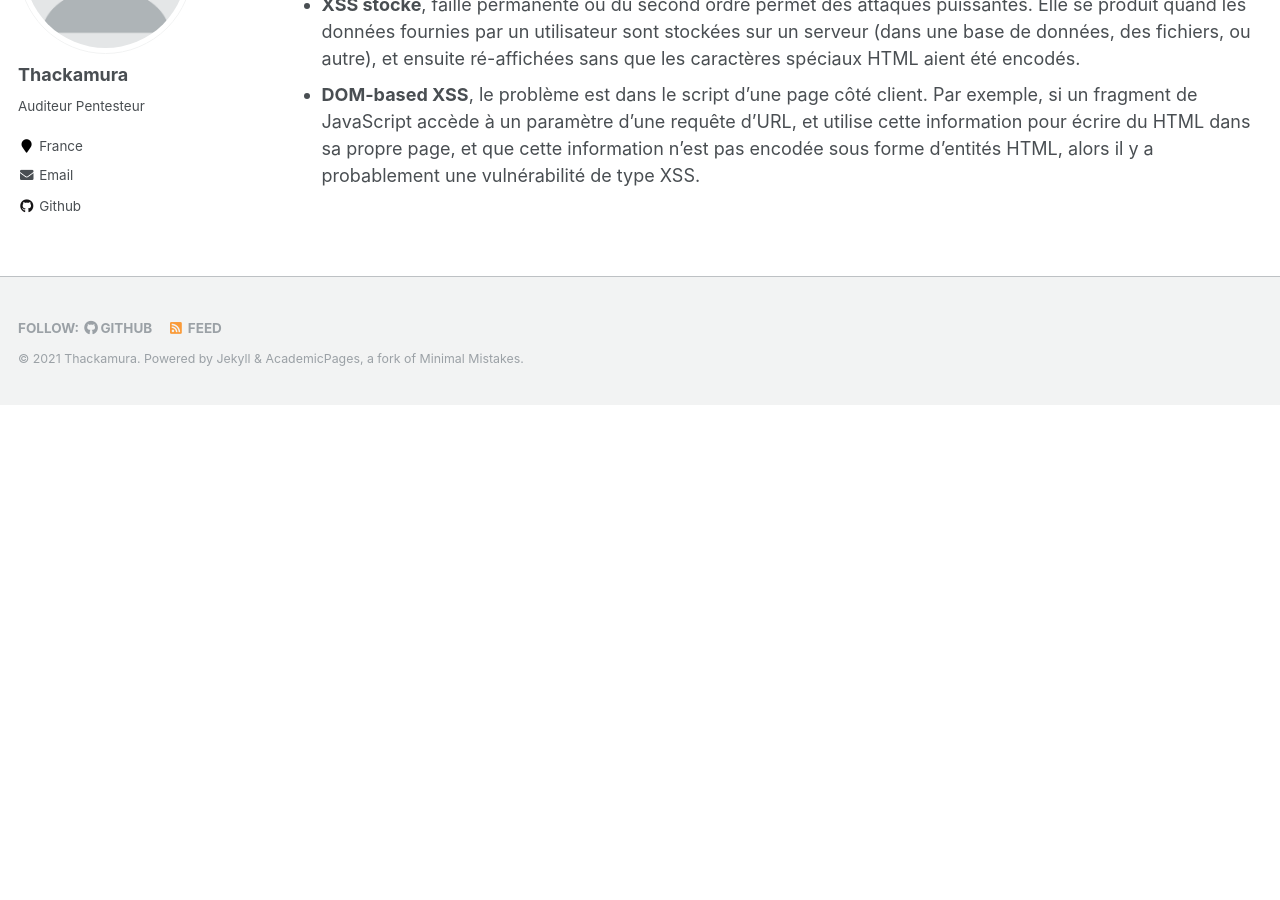
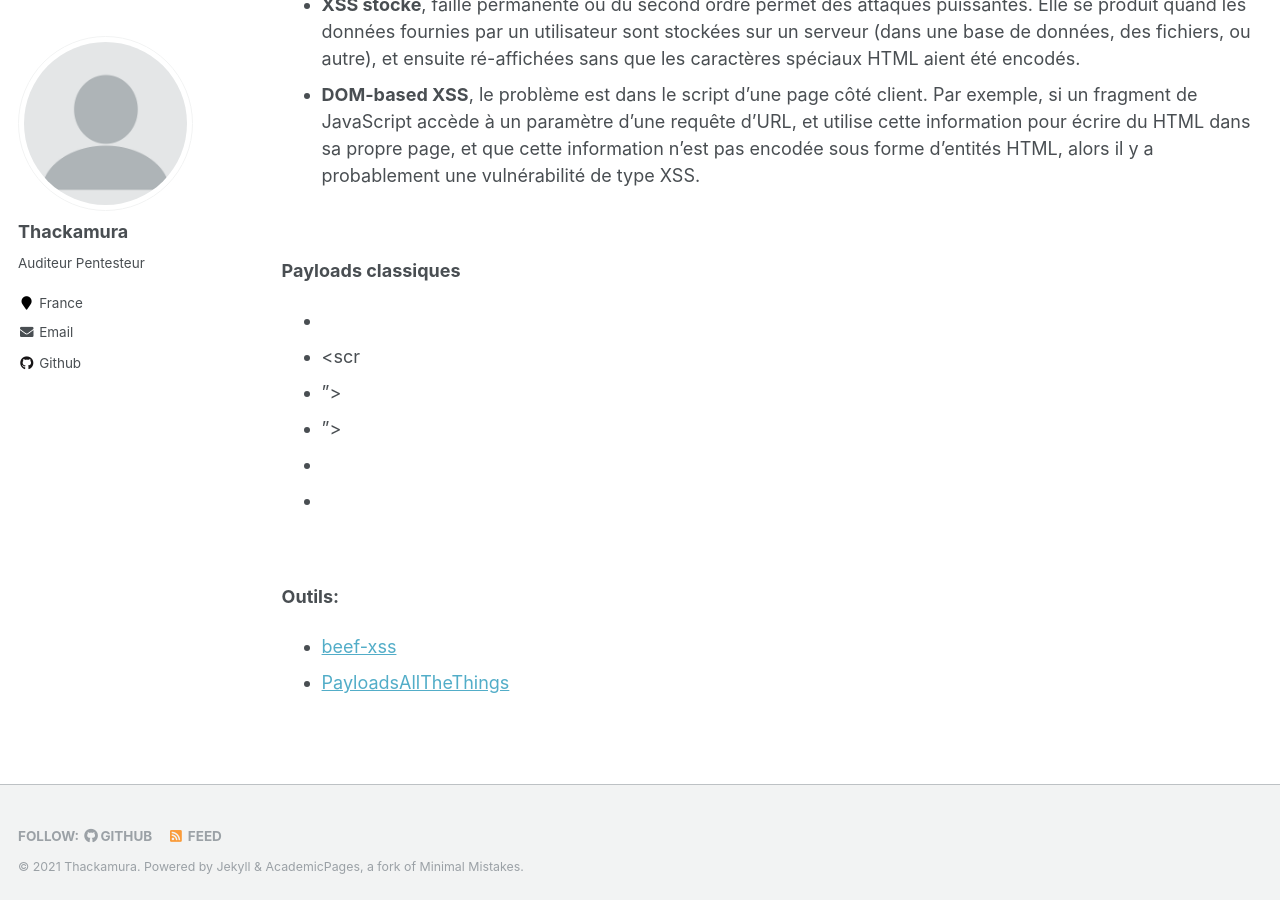
Before and after one commit to thackamura/thackamura.github.io, a Jekyll site: the page built from _pages/web-checklist.md, in a window 1280 px wide and 900 px high, scrolled down 5033 px. Built offline with Jekyll 4.4.1, drawn with Linux system fonts in a browser that asks for light colours; before the commit the page ends 5438 px from its top, so only the background shows below that.

Commit message:
Update web-checklist.md

```diff
--- a/_pages/web-checklist.md
+++ b/_pages/web-checklist.md
@@ -169,3 +169,19 @@
 * **XSS réfléchi**, peut être qualifié de « non permanent », est de loin le plus commun. Il apparaît lorsque des données fournies par un client web sont utilisées telles quelles par les scripts du serveur pour produire une page de résultats. Si les données non vérifiées sont incluses dans la page de résultat sans encodage des entités HTML, elles pourront être utilisées pour injecter du code dans la page dynamique reçue par le navigateur client.
 * **XSS stocké**, faille permanente ou du second ordre permet des attaques puissantes. Elle se produit quand les données fournies par un utilisateur sont stockées sur un serveur (dans une base de données, des fichiers, ou autre), et ensuite ré-affichées sans que les caractères spéciaux HTML aient été encodés.
 * **DOM-based XSS**, le problème est dans le script d'une page côté client. Par exemple, si un fragment de JavaScript accède à un paramètre d'une requête d'URL, et utilise cette information pour écrire du HTML dans sa propre page, et que cette information n'est pas encodée sous forme d'entités HTML, alors il y a probablement une vulnérabilité de type XSS.
+
+<br/>
+
+**Payloads classiques**
+* <script>alert('XSS')</script>
+* <scr<script>ipt>alert('XSS')</scr<script>ipt>
+* "><script>alert('XSS')</script>
+* "><script>alert(String.fromCharCode(88,83,83))</script>
+* <script>\u0061lert('22')</script>
+* <script>eval('\x61lert(\'33\')')</script>
+
+<br/>
+
+**Outils:**
+* [beef-xss](https://github.com/beefproject/beef)
+* [PayloadsAllTheThings](https://github.com/swisskyrepo/PayloadsAllTheThings/tree/master/XSS%20Injection)
```
